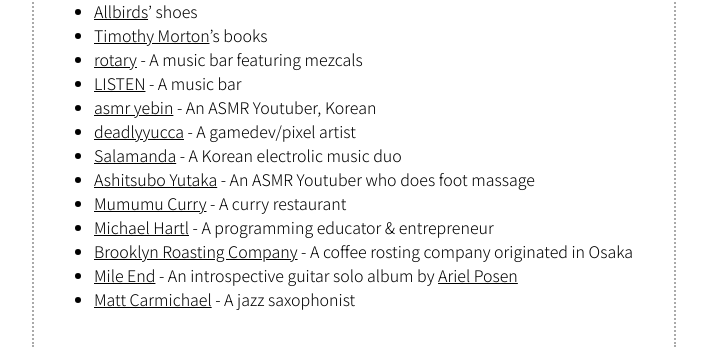
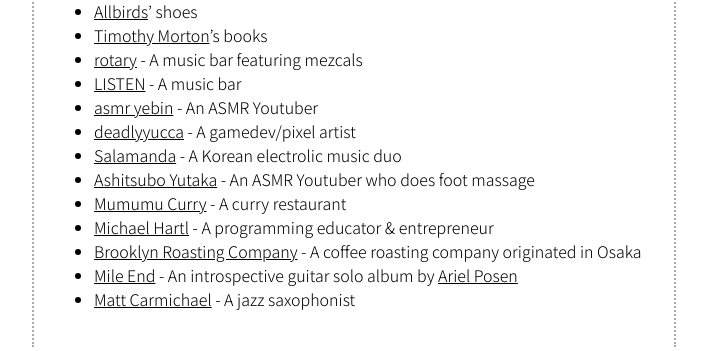
Before and after one commit to mkataoka73/mkataoka73.github.io, a Jekyll site: the page built from favs.md, in a window 1280 px wide. Shown: the part 149-500 px from the top of the page, without its empty margins (286-993 px from the left). Built offline with Jekyll 4.4.1, drawn with Linux system fonts in a browser that asks for light colours.

Commit message:
Fix text

```diff
--- a/favs.md
+++ b/favs.md
@@ -11,12 +11,12 @@ Things I like, or my _Oshi_-s. Genre-mixed.
 - [Timothy Morton](https://en.wikipedia.org/wiki/Timothy_Morton)'s books
 - [rotary](https://www.instagram.com/rotary_bar/) - A music bar featuring mezcals
 - [LISTEN](https://www.instagram.com/listen_yokohama/) - A music bar
-- [asmr yebin](https://www.youtube.com/@yebinne_e) - An ASMR Youtuber, Korean
+- [asmr yebin](https://www.youtube.com/@yebinne_e) - An ASMR Youtuber
 - [deadlyyucca](https://deadlyyucca.com/) - A gamedev/pixel artist
 - [Salamanda](https://www.youtube.com/watch?v=FV3dXuDA-VQ) - A Korean electrolic music duo
 - [Ashitsubo Yutaka](https://www.youtube.com/@YutakaREFLEX) - An ASMR Youtuber who does foot massage
 - [Mumumu Curry](https://muybien-yokohama.com/mumumu/) - A curry restaurant
 - [Michael Hartl](https://www.michaelhartl.com/) - A programming educator & entrepreneur
-- [Brooklyn Roasting Company](http://brooklynroasting.jp/) - A coffee rosting company originated in Osaka
+- [Brooklyn Roasting Company](http://brooklynroasting.jp/) - A coffee roasting company originated in Osaka
 - [Mile End](https://www.youtube.com/watch?v=u8YtZkYs55w) - An introspective guitar solo album by [Ariel Posen](https://www.arielposen.com/)
 - [Matt Carmichael](https://www.mattcarmichaelmusic.com/) - A jazz saxophonist
```
